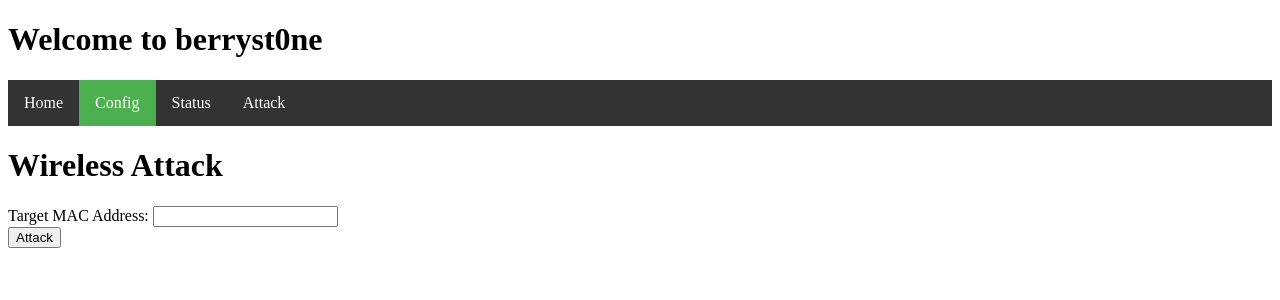
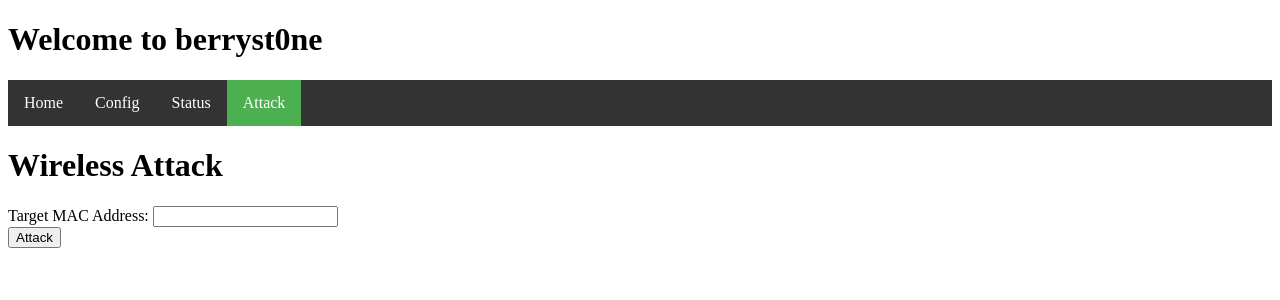
Before and after one commit to br0wnboi/rpi-wifi-tester, a Flask app: page /attack in a window 1280 px wide. Shown: the top 300 px of the page. Run offline with Flask 3, Linux system fonts and the light colour scheme.

Commit message:
Update attack.html

```diff
--- a/templates/attack.html
+++ b/templates/attack.html
@@ -31,9 +31,9 @@
 
 <nav>
   <a href="/home">Home</a>
-  <a class="active" href="/config">Config</a>
+  <a href="/config">Config</a>
   <a href="/status">Status</a>
-  <a href="/attack">Attack</a>
+  <a class="active" href="/attack">Attack</a>
 </nav>
   <h1>Wireless Attack</h1>
   <form method="POST" action="/attack">
```
